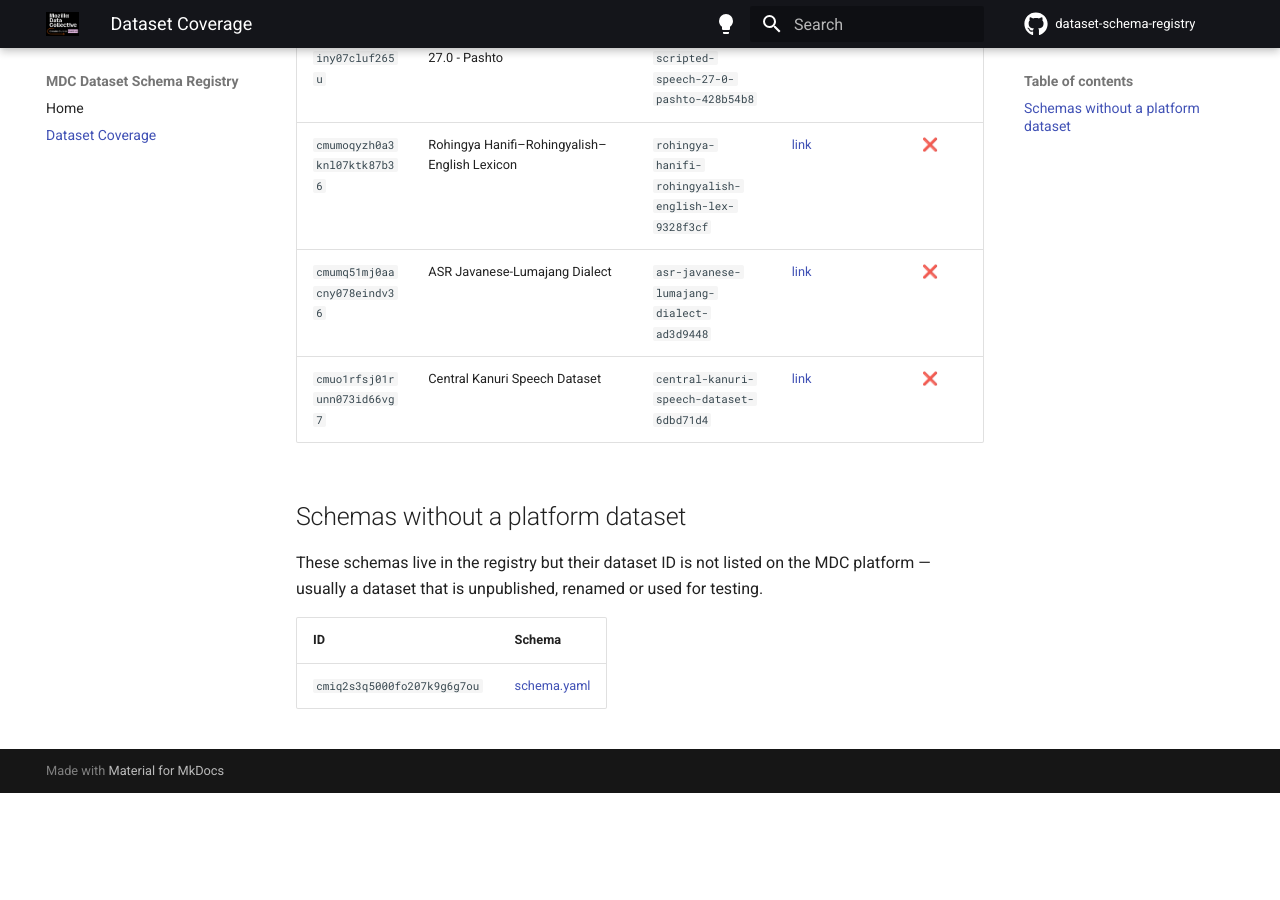
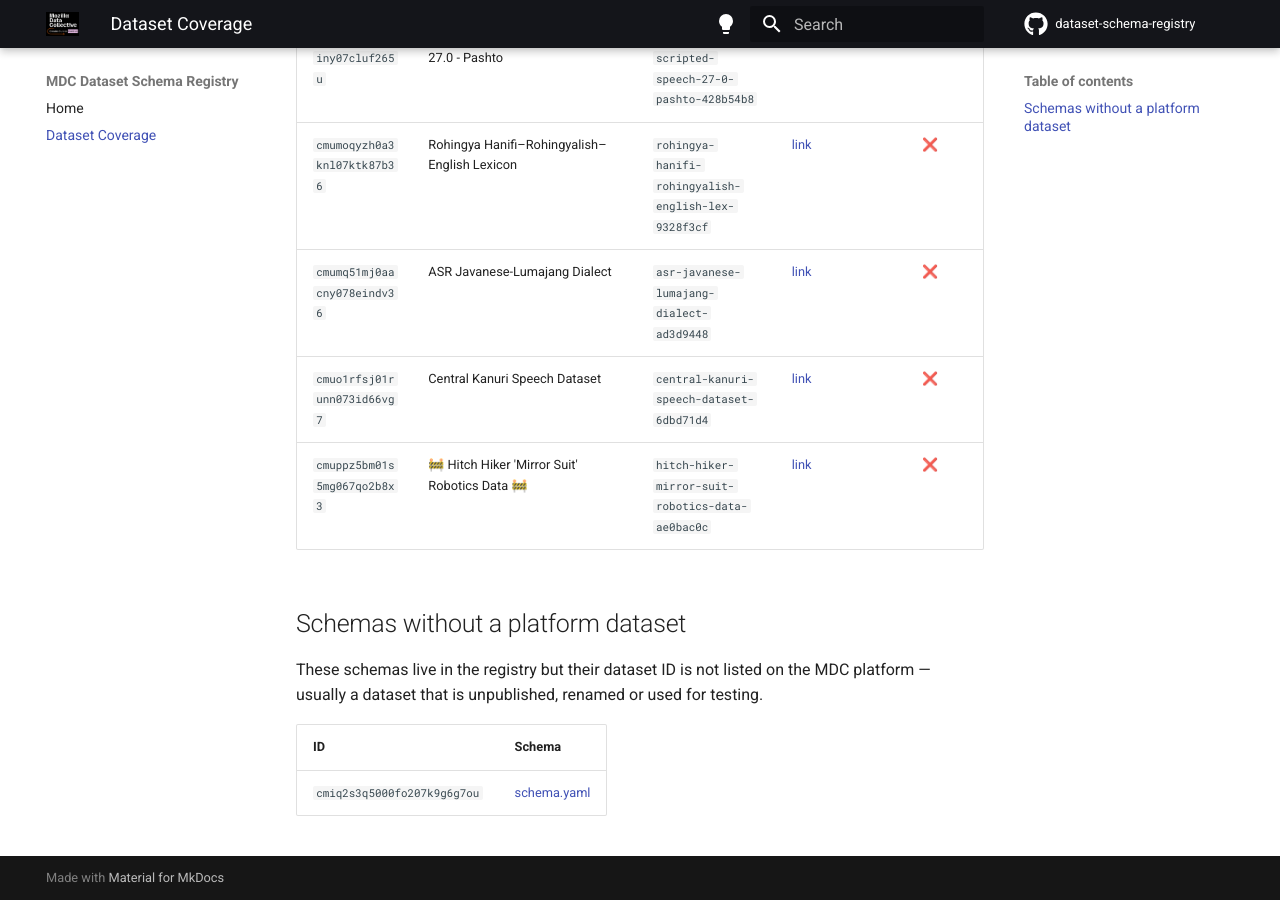
Before and after one commit to Mozilla-Data-Collective/dataset-schema-registry, an MkDocs documentation site: the page built from docs/dataset-coverage.md, in a window 1280 px wide and 900 px high, scrolled down 121955 px. Built offline with MkDocs 1.6.1 and Material for MkDocs 9.7.7, drawn with Linux system fonts in a browser that asks for light colours; comment, search, counter and statistics services are not loaded; before the commit the page ends 122748 px from its top, so only the background shows below that; some of the changed text lies outside the part shown.

Commit message:
chore: update registry index and dataset coverage [skip ci]

```diff
--- a/docs/dataset-coverage.md
+++ b/docs/dataset-coverage.md
@@ -1194,6 +1194,7 @@ data programmatically.
 | `cmumoqyzh0a3knl07ktk87b36` | Rohingya Hanifi–Rohingyalish–English Lexicon | `rohingya-hanifi-rohingyalish-english-lex-9328f3cf` | [link](https://mozilladatacollective.com/datasets/cmumoqyzh0a3knl07ktk87b36) | ❌ |
 | `cmumq51mj0aacny078eindv36` | ASR Javanese-Lumajang Dialect | `asr-javanese-lumajang-dialect-ad3d9448` | [link](https://mozilladatacollective.com/datasets/cmumq51mj0aacny078eindv36) | ❌ |
 | `cmuo1rfsj01runn073id66vg7` | Central Kanuri Speech Dataset | `central-kanuri-speech-dataset-6dbd71d4` | [link](https://mozilladatacollective.com/datasets/cmuo1rfsj01runn073id66vg7) | ❌ |
+| `cmuppz5bm01s5mg067qo2b8x3` | 🚧 Hitch Hiker 'Mirror Suit' Robotics Data 🚧 | `hitch-hiker-mirror-suit-robotics-data-ae0bac0c` | [link](https://mozilladatacollective.com/datasets/cmuppz5bm01s5mg067qo2b8x3) | ❌ |
 
 ## Schemas without a platform dataset
 
```
Also changed, not shown: other parts of docs/dataset-coverage.md (+4 -4 lines), 1 other file.
